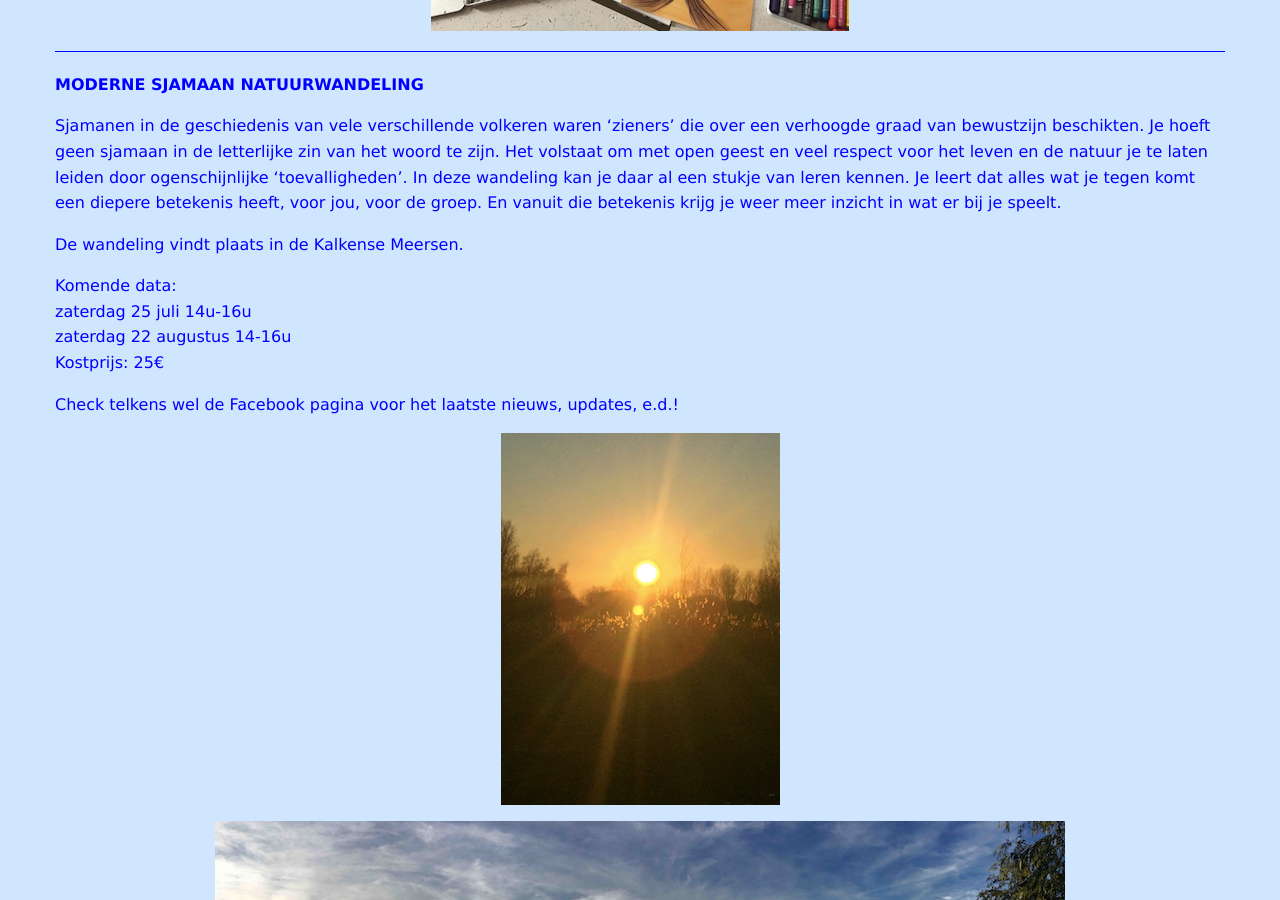
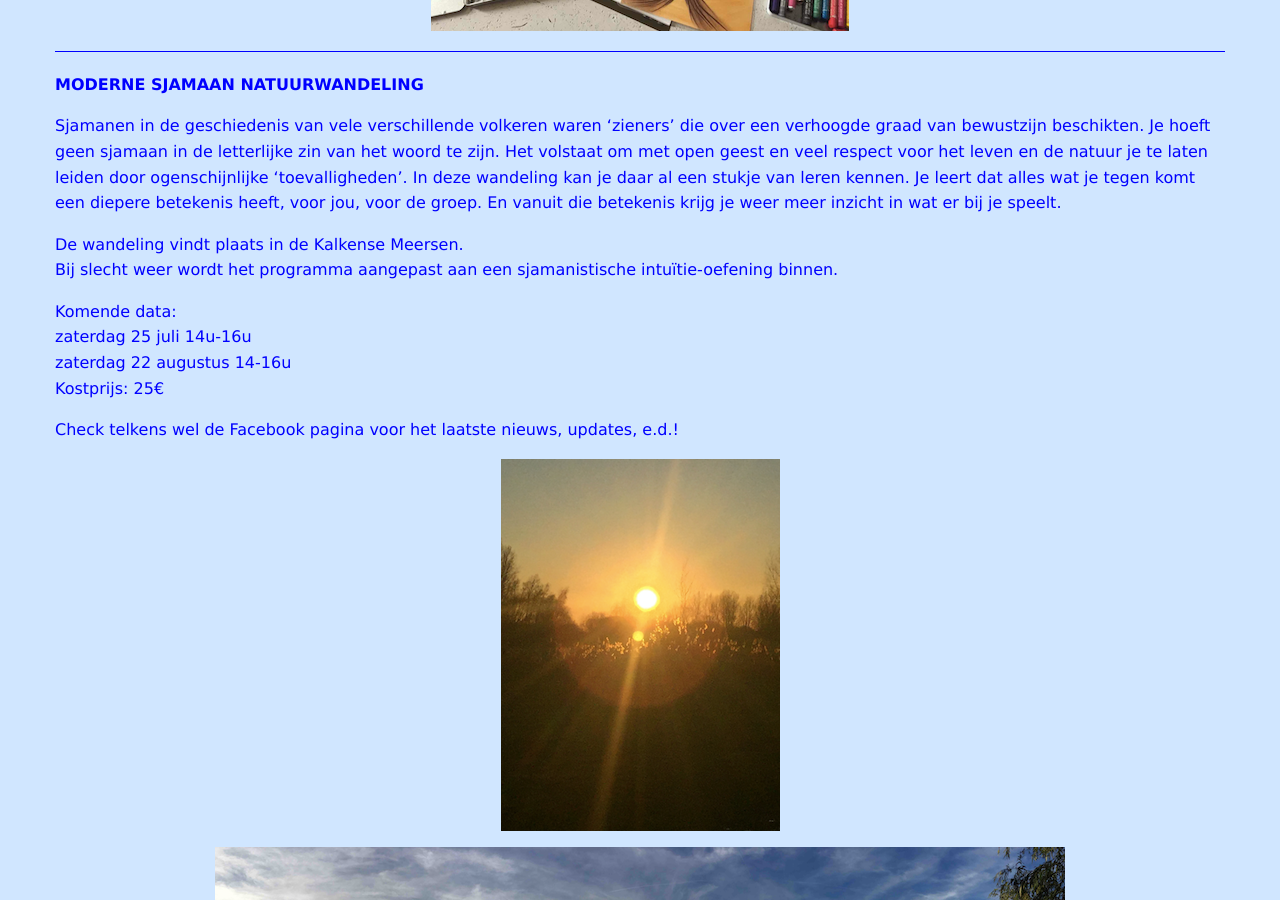
Before and after one commit to ankher/ankher.github.io, a Jekyll site: the page built from workshops.md, in a window 1280 px wide and 900 px high, scrolled down 759 px. Built offline with Jekyll 4.4.1, drawn with Linux system fonts in a browser that asks for light colours; nearby versions of some CDN libraries; our own code applies the rules of GitHub Pages for plain Markdown files.

Commit message:
Update workshops.md

```diff
--- a/workshops.md
+++ b/workshops.md
@@ -29,6 +29,7 @@ Sjamanen in de geschiedenis van vele verschillende volkeren waren 'zieners' die
 In deze wandeling kan je daar al een stukje van leren kennen. Je leert dat alles wat je tegen komt een diepere betekenis heeft, voor jou, voor de groep. En vanuit die betekenis krijg je weer meer inzicht in wat er bij je speelt.
 
 De wandeling vindt plaats in de Kalkense Meersen.
+Bij slecht weer wordt het programma aangepast aan een sjamanistische intuïtie-oefening binnen.
 
 Komende data:
 zaterdag 25 juli 14u-16u
```
